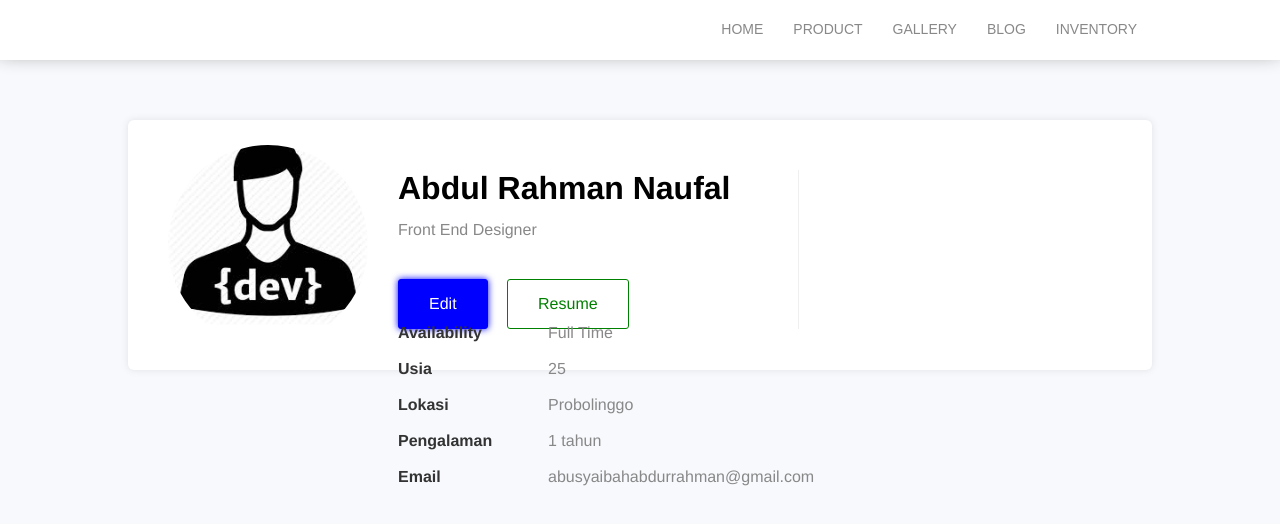
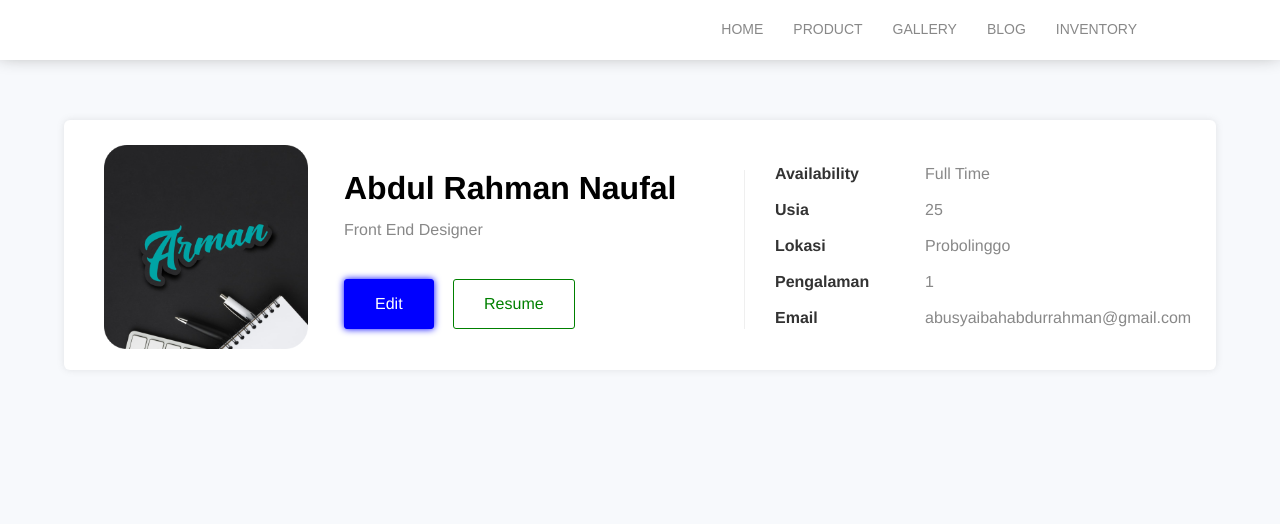
Before and after one commit to armanhunaa/tugas-7, a plain HTML site: page index.html in a window 1280 px wide. Drawn offline with Linux system fonts and the light colour scheme; files whose address does not match are found by name.

Commit message:
memperbaiki layout dan tambah gambar profil

```diff
--- a/asset/css/styleVALUEJS.css
+++ b/asset/css/styleVALUEJS.css
@@ -102,10 +102,10 @@ nav ul li a:hover{
 
 section#box-profile{
     position: relative;
-    width: 80%;
+    width: 90%;
     min-height: 250px;
-    margin-left: 10%;
-    margin-right: 10%;
+    margin-left: 5%;
+    margin-right: 5%;
     margin-top: 60px;
     border-radius: 6px;
     background-color: #ffffff;
@@ -115,12 +115,17 @@ section#box-profile{
 #box-profile .img-profile{
     position: relative;
     display: inline-block;
-    width: 200px;
-    height: 200px;
+    width: 170px;
+    height: 170px;
     border-radius: 300px;
     float: left;
     top: 25px;
     margin-left: 40px;
+    margin-right: 40px;
+}
+
+img {
+    width: 120%;
 }
 
 .img-profile .photo{
--- a/index.html
+++ b/index.html
@@ -27,7 +27,8 @@
 
         <section id="box-profile">
             <div class="img-profile">
-                <div class="photo" style="background-image: url(file:///Users/swijaya/Downloads/WFDB2/portfoliotm6/asset/image/download.jpeg)">
+                <div class="photo">
+                    <img src="asset/image/arman.png" alt="">
                 </div>
             </div>
             <div class="description">
@@ -82,7 +83,7 @@
                 </div>
                 <div class="data">
                     <p class="field">Pengalaman</p>
-                    <p id="pExperience" class="text-gray">1 tahun</p>
+                    <p id="pExperience" class="text-gray">1</p>
                 </div>
                 <div class="data">
                     <p class="field">Email</p>
```
Also changed, not shown: asset/image/arman.png (added).
